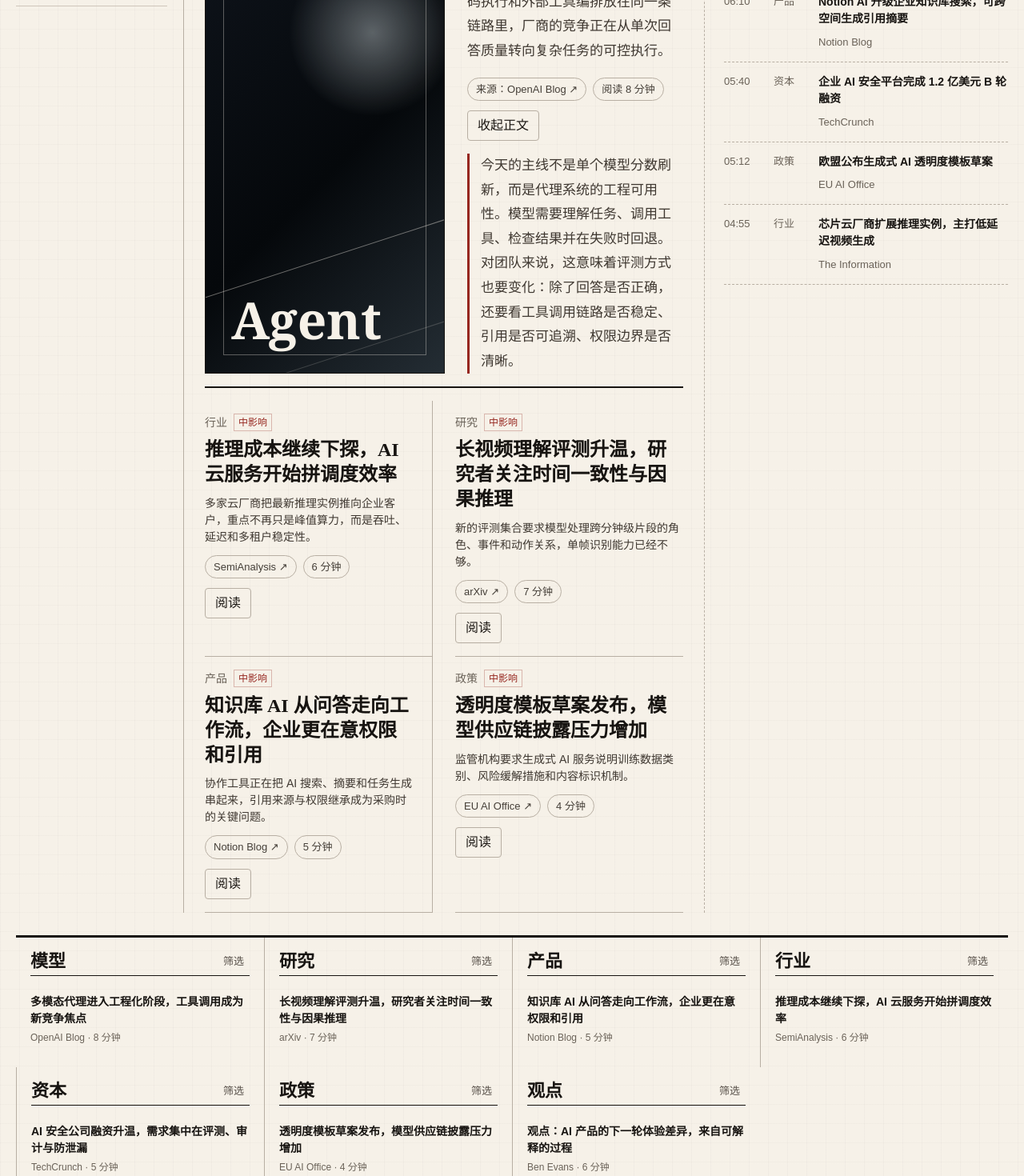
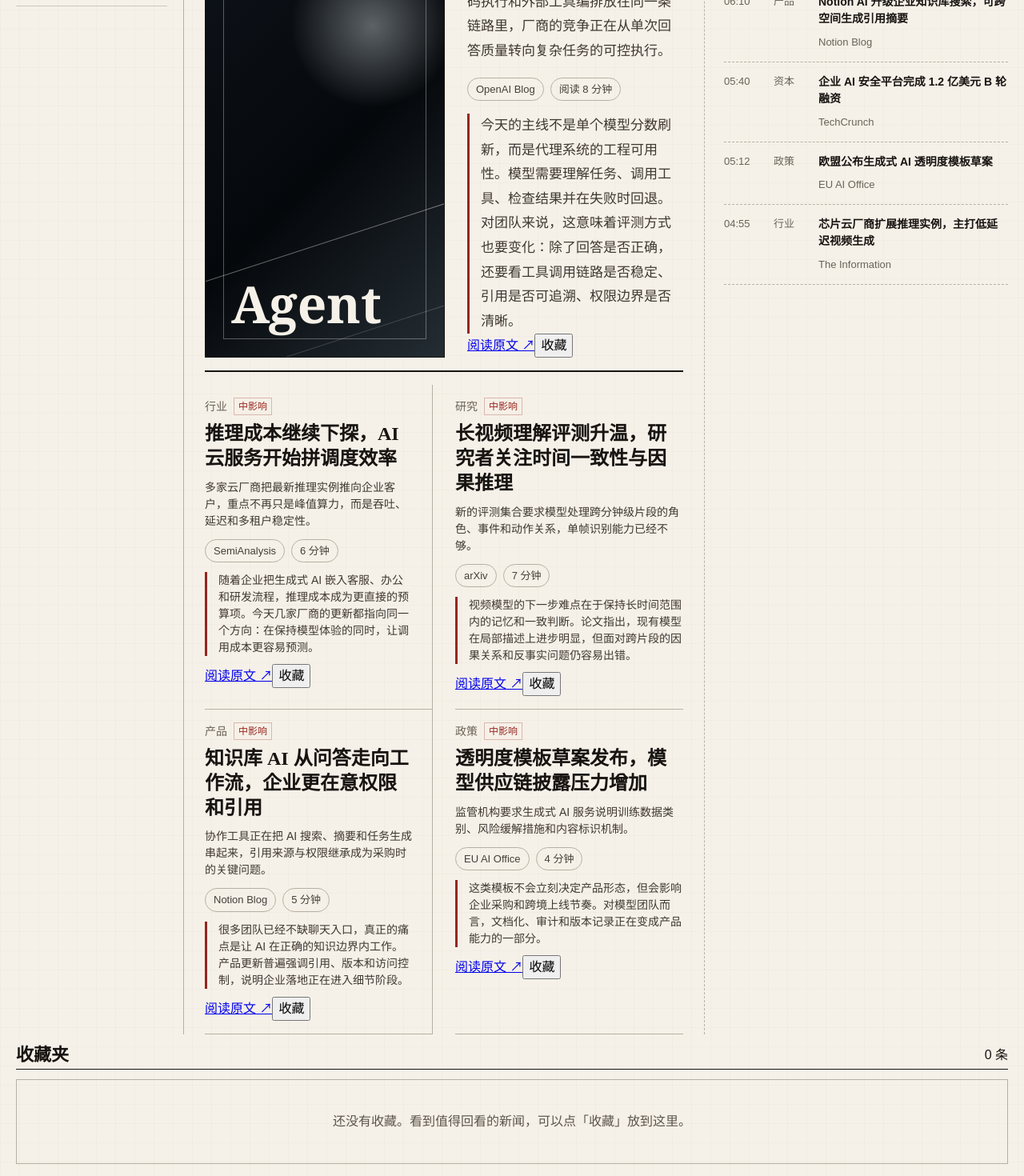
Before and after one commit to evgenyasho360-code/ai-newspaper, a React (Vite) app in the folder ai-newspaper/: page / in a window 1280 px wide. Shown: the part 540-2010 px from the top of the page at 80% size. Built offline with nearby package versions, Linux system fonts and the light colour scheme.

Commit message:
Refine reading and favorites interactions

```diff
--- a/ai-newspaper/src/App.jsx
+++ b/ai-newspaper/src/App.jsx
@@ -48,7 +48,13 @@ function App() {
   const [issueId, setIssueId] = useState(fallbackIssues[0].id);
   const [category, setCategory] = useState("全部");
   const [query, setQuery] = useState("");
-  const [expandedId, setExpandedId] = useState(fallbackIssues[0].articles[0].id);
+  const [favoriteIds, setFavoriteIds] = useState(() => {
+    try {
+      return JSON.parse(localStorage.getItem("ai-daily-favorites") ?? "[]");
+    } catch {
+      return [];
+    }
+  });
 
   useEffect(() => {
     let ignore = false;
@@ -72,7 +78,6 @@ function App() {
         if (!ignore && validIssues.length > 0) {
           setIssues(validIssues);
           setIssueId(validIssues[0].id);
-          setExpandedId(validIssues[0].articles[0]?.id ?? "");
         }
       } catch (error) {
         console.warn("Using fallback newspaper data.", error);
@@ -104,31 +109,63 @@ function App() {
   const leadArticle = filteredArticles.find((article) => article.priority === "lead") ?? filteredArticles[0];
   const supportingArticles = filteredArticles.filter((article) => article.id !== leadArticle?.id);
 
-  const grouped = categories
-    .filter((item) => item !== "全部")
-    .map((item) => ({
-      category: item,
-      articles: issue.articles.filter((article) => article.category === item),
-    }))
-    .filter((group) => group.articles.length > 0);
+  const favoriteArticles = useMemo(() => {
+    return favoriteIds
+      .map((key) => {
+        const [storedIssueId, articleId] = key.split(":");
+        const storedIssue = issues.find((item) => item.id === storedIssueId);
+        const article = storedIssue?.articles.find((item) => item.id === articleId);
+        return article ? { ...article, issueDate: storedIssue.date, favoriteKey: key } : null;
+      })
+      .filter(Boolean);
+  }, [favoriteIds, issues]);
 
   function changeIssue(nextId) {
-    const nextIssue = issues.find((item) => item.id === nextId) ?? issues[0];
     setIssueId(nextId);
     setCategory("全部");
     setQuery("");
-    setExpandedId(nextIssue.articles[0]?.id ?? "");
   }
 
-  function SourceLink({ item, prefix = "" }) {
+  function getFavoriteKey(article) {
+    return `${issue.id}:${article.id}`;
+  }
+
+  function toggleFavorite(article) {
+    const key = getFavoriteKey(article);
+    setFavoriteIds((current) => {
+      const next = current.includes(key) ? current.filter((item) => item !== key) : [key, ...current];
+      localStorage.setItem("ai-daily-favorites", JSON.stringify(next));
+      return next;
+    });
+  }
+
+  function SourceLink({ item }) {
     if (!item.url) {
-      return <span>{prefix}{item.source}</span>;
+      return <span>暂无原文</span>;
     }
 
     return (
       <a className="source-link" href={item.url} rel="noreferrer" target="_blank">
-        {prefix}{item.source} ↗
+        阅读原文 ↗
       </a>
+    );
+  }
+
+  function ArticleActions({ article }) {
+    const favoriteKey = getFavoriteKey(article);
+    const isFavorite = favoriteIds.includes(favoriteKey);
+
+    return (
+      <div className="article-actions">
+        <SourceLink item={article} />
+        <button
+          className={isFavorite ? "favorite-button active" : "favorite-button"}
+          onClick={() => toggleFavorite(article)}
+          type="button"
+        >
+          {isFavorite ? "已收藏" : "收藏"}
+        </button>
+      </div>
     );
   }
 
@@ -146,22 +183,6 @@ function App() {
           <h1>AI 前沿日报</h1>
           <p>每日精选全球 AI 领域最新进展</p>
         </div>
-
-        <section className="pulse-panel" aria-label="AI 脉搏">
-          <div className="pulse-title">
-            <strong>AI 脉搏</strong>
-            <span>{issue.updatedAt} 更新</span>
-          </div>
-          <div className="pulse-grid">
-            {issue.pulse.map((item) => (
-              <div className="pulse-item" key={item.label}>
-                <span>{item.label}</span>
-                <strong>{item.value}</strong>
-                <em className={item.delta.startsWith("-") ? "down" : "up"}>{item.delta}</em>
-              </div>
-            ))}
-          </div>
-        </section>
       </header>
 
       <section className="control-bar" aria-label="日报筛选">
@@ -218,6 +239,7 @@ function App() {
               </button>
             ))}
           </div>
+
         </aside>
 
         <section className="front-page" aria-label="今日头版">
@@ -235,17 +257,11 @@ function App() {
                 <h2>{leadArticle.title}</h2>
                 <p>{leadArticle.summary}</p>
                 <div className="article-meta">
-                  <SourceLink item={leadArticle} prefix="来源：" />
+                  <span>{leadArticle.source}</span>
                   <span>阅读 {leadArticle.readTime}</span>
                 </div>
-                <button
-                  className="text-button"
-                  onClick={() => setExpandedId(expandedId === leadArticle.id ? "" : leadArticle.id)}
-                  type="button"
-                >
-                  {expandedId === leadArticle.id ? "收起正文" : "展开正文"}
-                </button>
-                {expandedId === leadArticle.id && <p className="article-body">{leadArticle.body}</p>}
+                <p className="article-body">{leadArticle.body}</p>
+                <ArticleActions article={leadArticle} />
               </div>
             </article>
           ) : (
@@ -262,17 +278,11 @@ function App() {
                 <h3>{article.title}</h3>
                 <p>{article.summary}</p>
                 <div className="article-meta">
-                  <SourceLink item={article} />
+                  <span>{article.source}</span>
                   <span>{article.readTime}</span>
                 </div>
-                <button
-                  className="text-button"
-                  onClick={() => setExpandedId(expandedId === article.id ? "" : article.id)}
-                  type="button"
-                >
-                  {expandedId === article.id ? "收起" : "阅读"}
-                </button>
-                {expandedId === article.id && <p className="article-body compact">{article.body}</p>}
+                <p className="article-body compact">{article.body}</p>
+                <ArticleActions article={article} />
               </article>
             ))}
           </div>
@@ -304,29 +314,43 @@ function App() {
         </aside>
       </section>
 
-      <section className="category-board" aria-label="分类版面">
-        {grouped.map((group) => (
-          <article className="category-column" key={group.category}>
-            <div className="section-heading">
-              <h2>{group.category}</h2>
-              <button onClick={() => setCategory(group.category)} type="button">
-                筛选
-              </button>
-            </div>
-            <ul>
-              {group.articles.slice(0, 3).map((article) => (
-                <li key={article.id}>
-                  <button onClick={() => setExpandedId(article.id)} type="button">
-                    <strong>{article.title}</strong>
-                    <span>
-                      {article.source} · {article.readTime}
-                    </span>
+      <section className="favorites-board" aria-label="收藏夹">
+        <div className="section-heading">
+          <h2>收藏夹</h2>
+          <span>{favoriteArticles.length} 条</span>
+        </div>
+        {favoriteArticles.length > 0 ? (
+          <div className="favorite-list">
+            {favoriteArticles.map((article) => (
+              <article className="favorite-item" key={article.favoriteKey}>
+                <div>
+                  <strong>{article.title}</strong>
+                  <span>
+                    {article.issueDate} · {article.source} · {article.readTime}
+                  </span>
+                </div>
+                <div className="favorite-actions">
+                  <SourceLink item={article} />
+                  <button
+                    className="favorite-button active"
+                    onClick={() => {
+                      setFavoriteIds((current) => {
+                        const next = current.filter((item) => item !== article.favoriteKey);
+                        localStorage.setItem("ai-daily-favorites", JSON.stringify(next));
+                        return next;
+                      });
+                    }}
+                    type="button"
+                  >
+                    移除
                   </button>
-                </li>
-              ))}
-            </ul>
-          </article>
-        ))}
+                </div>
+              </article>
+            ))}
+          </div>
+        ) : (
+          <div className="empty-state">还没有收藏。看到值得回看的新闻，可以点「收藏」放到这里。</div>
+        )}
       </section>
     </main>
   );
```
